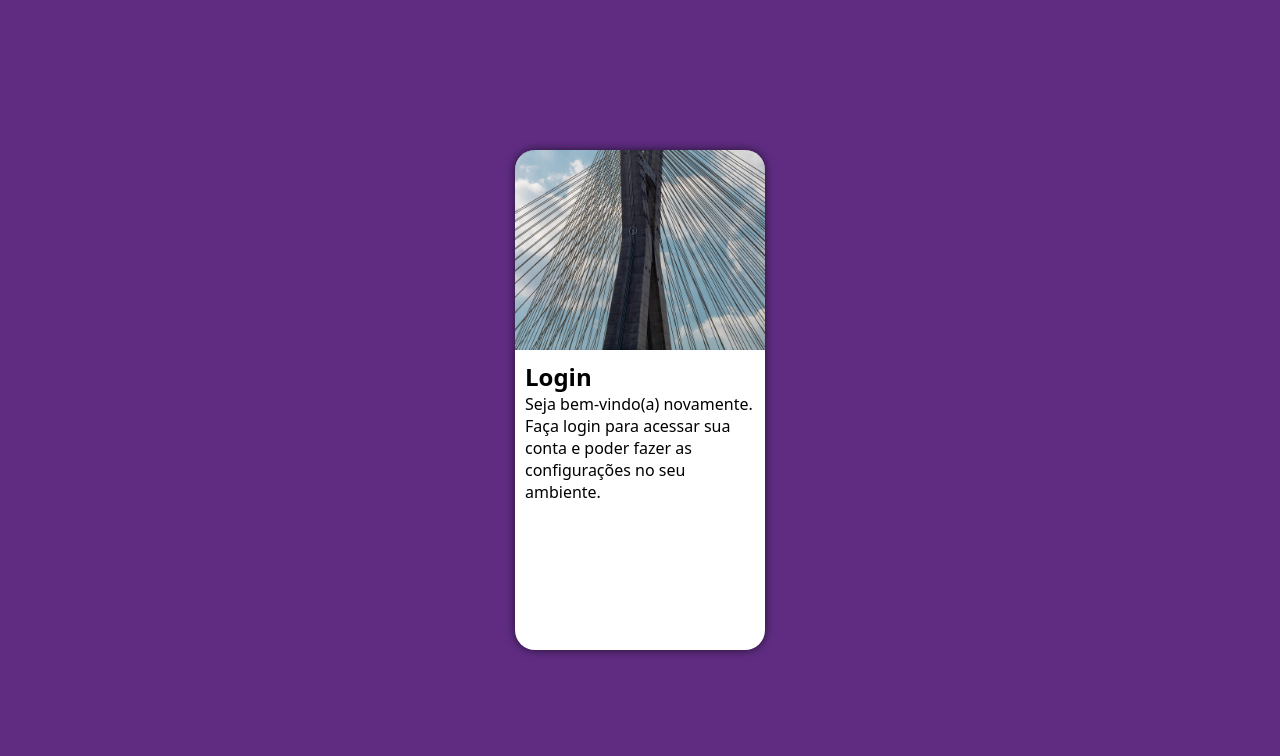
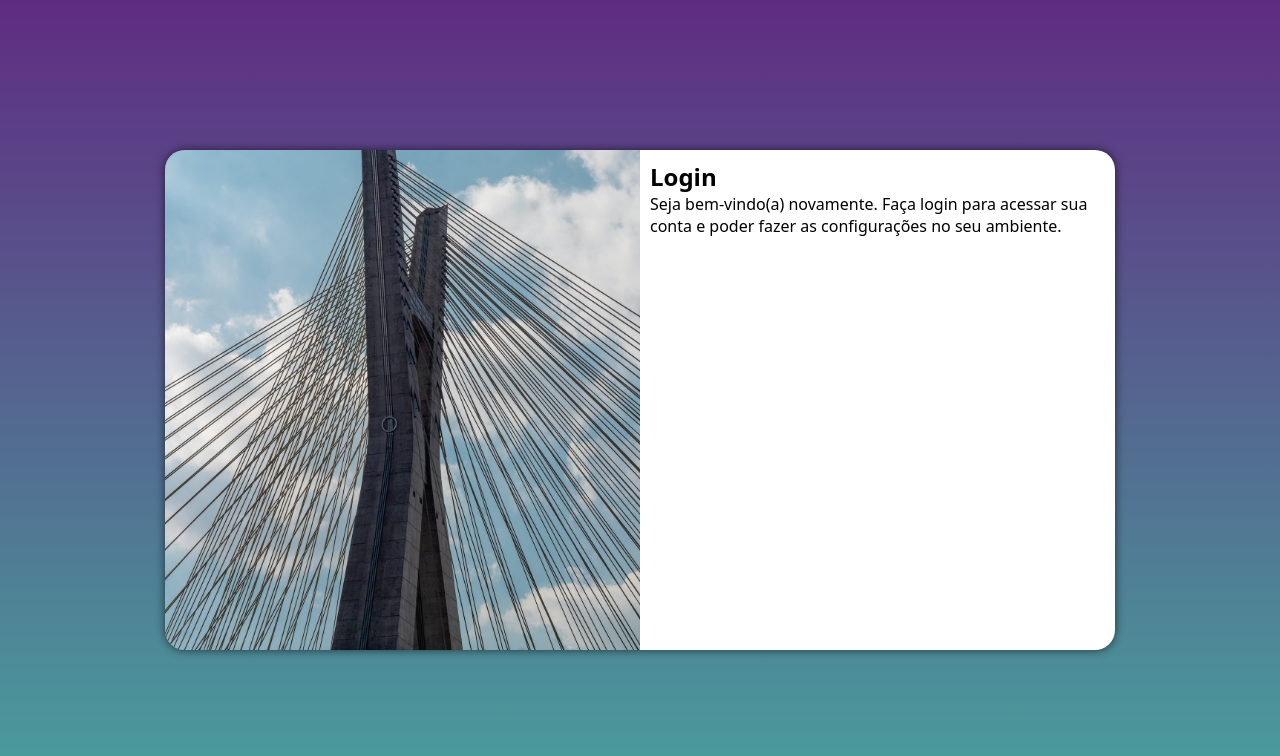
Before and after one commit to CarlosPrecoma/Projeto-login, a plain HTML site: page index.html in a window 1280 px wide. Drawn offline with Linux system fonts and the light colour scheme.

Commit message:
media query para outras telas

```diff
--- a/estilos/media-query.css
+++ b/estilos/media-query.css
@@ -1,6 +1,9 @@
 @charset "UTF-8";
 
 @media screen and (min-width: 768px) and (max-width: 992px) {
+    body {
+        background-image: linear-gradient(to top, #49a09d, #5f2c82);
+    }
     section#login {
         width: 90vw;
     }
@@ -14,3 +17,24 @@
         width: 60vw;
     }
 }
+@media screen and (min-width:992px) {
+    body {
+        background-image: linear-gradient(to top, #49a09d, #5f2c82);
+    }
+    section#login{
+        width: 950px;
+    }
+    section#login > div#imagem {
+        float: left;
+        width: 50%;
+        height: 100%;
+
+    }
+    section#login > div#formulario {
+        float: right;
+        width: 50%;
+
+    }
+
+
+}
--- a/estilos/style.css
+++ b/estilos/style.css
@@ -35,6 +35,9 @@ section#login {
     height: 500px;
     border-radius: 20px;
     box-shadow: 0px 0px 10px rgba(0, 0, 0, 0.624);
+
+    transition: width 0.5s, height 0.5s;
+    transition-timing-function:ease ;
 }
 section#login > div#imagem {
     display: block;
```
